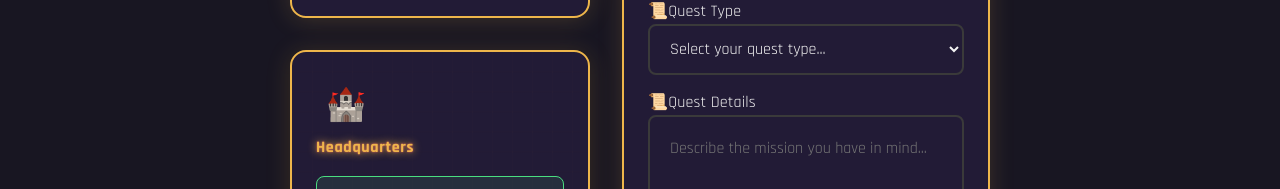
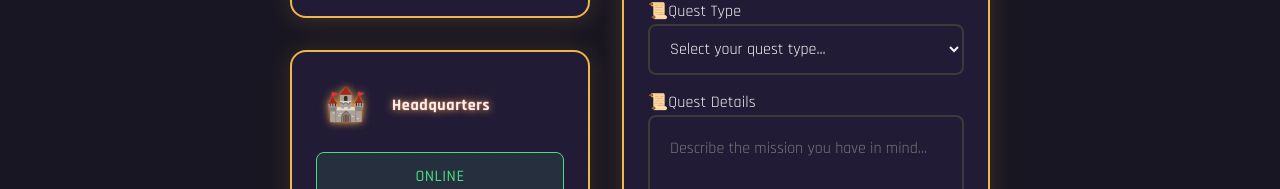
Before and after one commit to ttvpro007/ttvpro007.github.io, a React (Vite) app: page / in a window 1280 px wide. Both pictures are taken after a click on the button "Contact". Shown: the part 611-800 px from the top of the page. Built offline with nearby package versions, Linux system fonts and the light colour scheme.

Commit message:
update hq component
modify styling

```diff
--- a/src/components/features/showcase/HQ/HQ.css
+++ b/src/components/features/showcase/HQ/HQ.css
@@ -11,6 +11,16 @@
   position: relative;
   overflow: hidden;
   filter: drop-shadow(0 4px 8px rgba(0,0,0,0.2));
+}
+
+.hq-title {
+  color: var(--text);
+  margin: 0 0 1rem 0; /* More space below title */
+  font: var(--text-lg);
+  font-weight: var(--font-weight-bold);
+  display: flex;
+  align-items: center;
+  gap: var(--spacing-md);
 }
 
 /* Status Indicators */
@@ -134,25 +144,26 @@
 
 .hq-info-text {
   color: var(--text);
-  font: var(--text-sm);
-  font-weight: var(--font-weight-semibold);
+  font-size: var(--font-size-xs);
+  font-family: monospace;
 }
 
 .hq-info-text.coordinates {
-  color: var(--text-secondary);
-  font: var(--text-xs);
+  color: var(--text);
+  font-size: var(--font-size-xs);
   font-family: monospace;
 }
 
 .hq-info-text.timezone {
-  color: var(--text-secondary);
-  font: var(--text-xs);
+  color: var(--text);
+  font-size: var(--font-size-xs);
+  font-family: monospace;
 }
 
 /* Description */
 .hq-description {
   color: var(--text-secondary);
-  font: var(--text-sm);
+  font-size: var(--font-size-sm);
   margin: 1.5rem 0 0 0;
   line-height: var(--line-height-normal);
   text-shadow: 0 1px 1px rgba(0,0,0,0.05);
--- a/src/components/features/showcase/HQ/HQ.jsx
+++ b/src/components/features/showcase/HQ/HQ.jsx
@@ -21,14 +21,14 @@ const HQ = ({
     <div className="hq-container" style={style}>
       {/* Header */}
       <div className="hq-header">
-        <div className="hq-title-row">
+        <h3 className="hq-title">
           <Icon
             emoji={icon}
             size="large"
             className="hq-icon"
           />
-          <h3 className="hq-title">{title}</h3>
-        </div>
+          Headquarters
+        </h3>
         {/* Status Indicator */}
         <div className={statusClass}>
           <div className={statusDotClass} />
```
